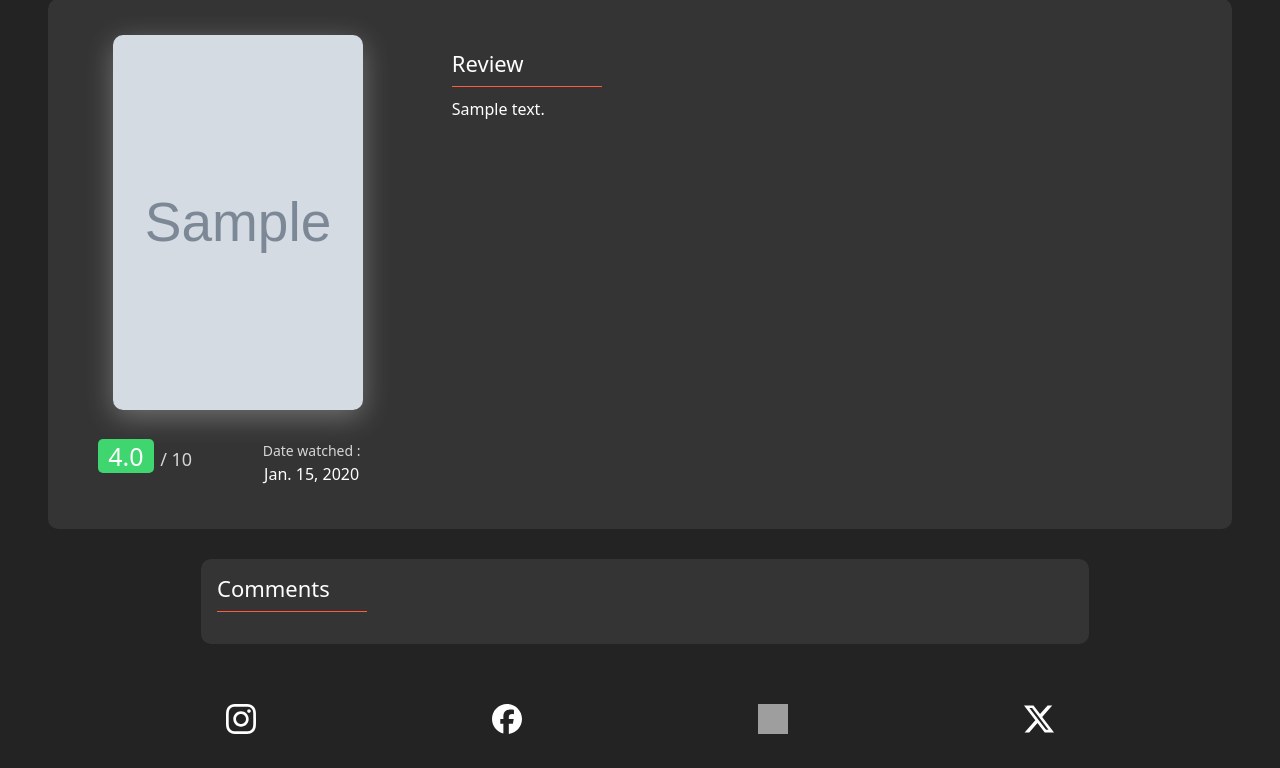
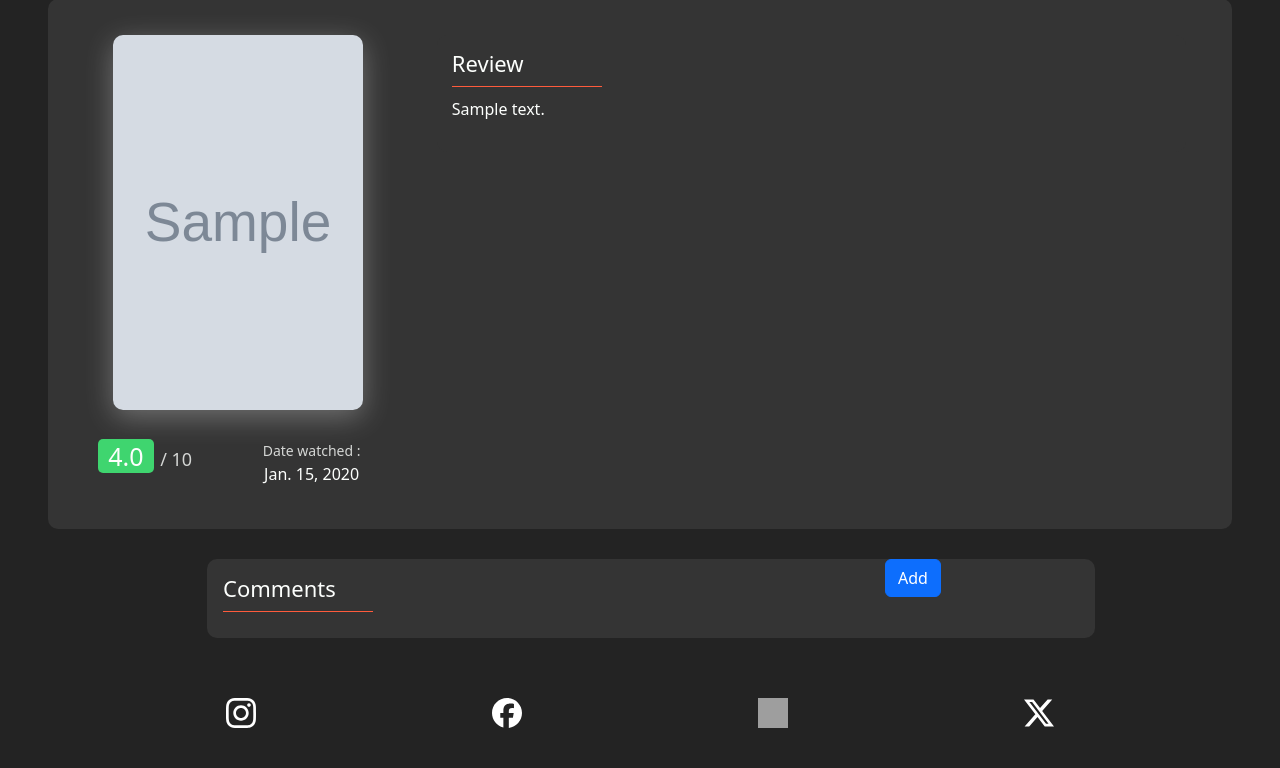
Before and after one commit to m-dixon5/FilmArchive, a Django app: page /reviews/1/ in a window 1280 px wide. Shown: the part 192-960 px from the top of the page. Run offline with Django 4.2, Linux system fonts and the light colour scheme; tables that the repository leaves empty hold one stand-in row (values such as "Sample post"); grey boxes marked "Sample" are stand-in pictures; parts of the project's set-up code (start-up, migrations or seed data) failed here and were passed over; grey boxes are pictures that could not be loaded.

Commit message:
Add modal for comments form in detail view

```diff
--- a/reviews/templates/reviews/review_detail.html
+++ b/reviews/templates/reviews/review_detail.html
@@ -46,11 +46,41 @@
     </div>
 
     <div class="review-container">
-
-        <div class="comments p-3">
-            <h2 class="content-heading">Comments</h2>
-            <hr class="sub-hr">
-            <p></p>
+        <!-- Comments -->
+        <div class="row comments">
+            <div class=" p-3 col-3">
+                <h2 class="content-heading">Comments</h2>
+                <hr class="sub-hr">
+            </div>
+            <div class="col-6"></div>
+            <div class="col-3 add-comment">
+                <!-- Button trigger modal -->
+                <button type="button" class="btn btn-primary" data-bs-toggle="modal" data-bs-target="#exampleModal">
+                    Add
+                </button>
+                <!-- Modal -->
+                <div class="modal fade" id="exampleModal" tabindex="-1" aria-labelledby="exampleModalLabel" aria-hidden="true">
+                    <div class="modal-dialog modal-large">
+                    <div class="modal-content" id="modal-content">
+                        <div class="modal-header">
+                        <h1 class="modal-title fs-5" id="exampleModalLabel">Comment</h1>
+                        <button type="button" class="btn-close" data-bs-dismiss="modal" aria-label="Close"></button>
+                        </div>
+                        <div class="modal-body">
+                            <form method="POST" enctype="multipart/form-data" class="comment-form">
+                                {% csrf_token %}
+                                {{ form.media }}
+                                {{ form|crispy }}
+                                <div class="text-center">
+                                    <button type="submit">Add Comment</button>
+                                    <button type="button" class="btn btn-secondary" data-bs-dismiss="modal">Close</button>
+                                </div>
+                            </form>
+                        </div>
+                    </div>
+                    </div>
+                </div>
+            </div>
         </div>
     </div>
 </div>
```
